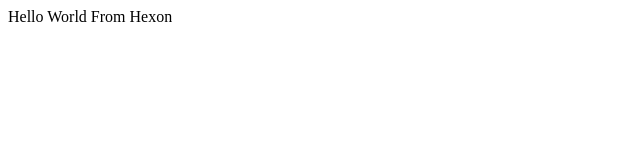
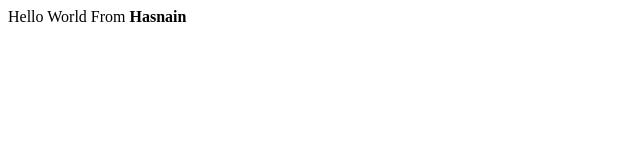
Before and after one commit to hasnainadam7/bootcamp, a plain HTML site: page index.html in a window 1280 px wide. Shown: the full height of the page, 0-640 px from the left. Drawn offline with Linux system fonts and the light colour scheme.

Commit message:
updated index.html
change line 7

```diff
--- a/index.html
+++ b/index.html
@@ -4,6 +4,6 @@
     <title>First Example</title>
 </head>
 <body>
-    Hello World From Hexon
+    Hello World From <b>Hasnain</b>
 </body>
 </html>
```
